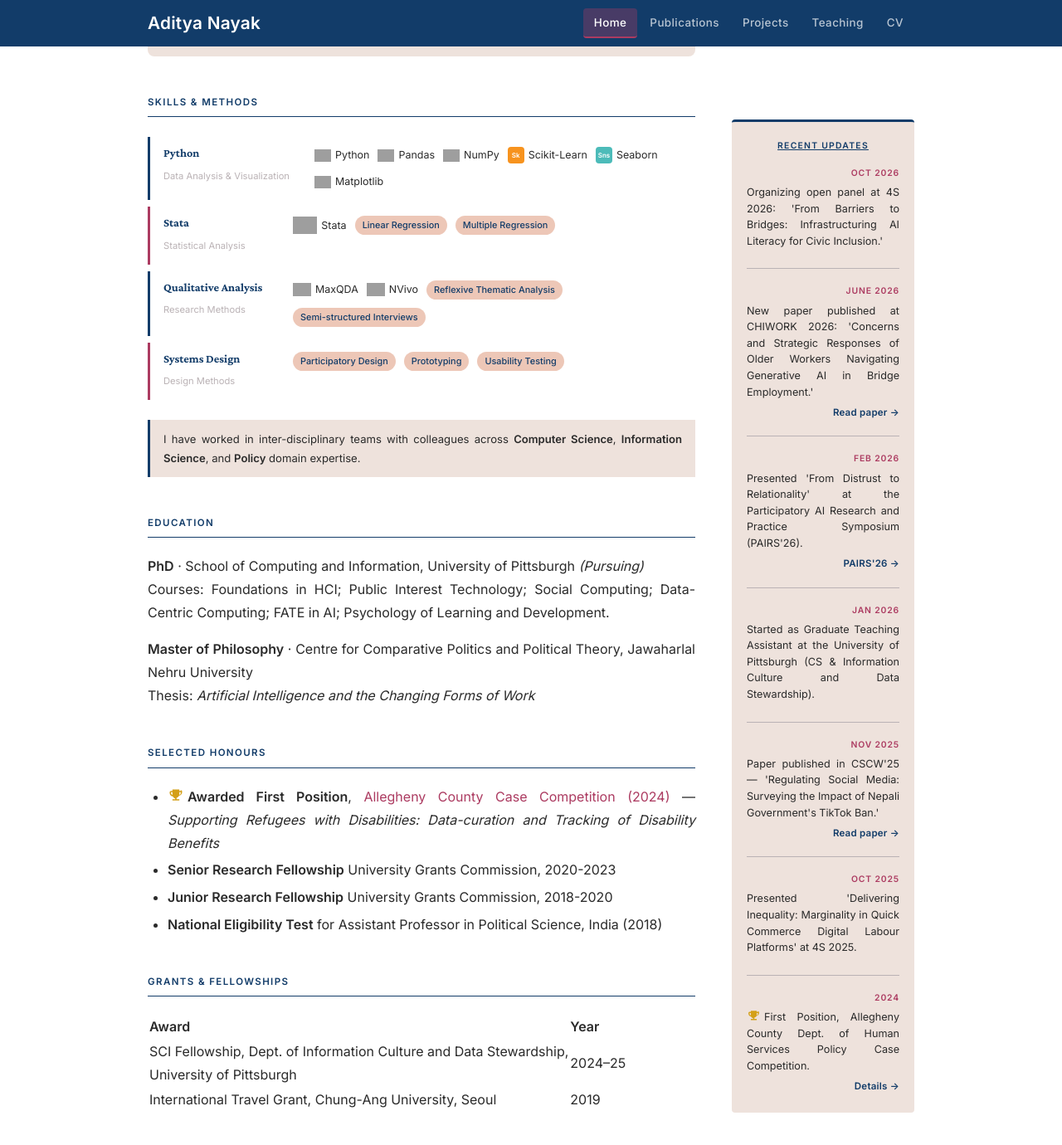
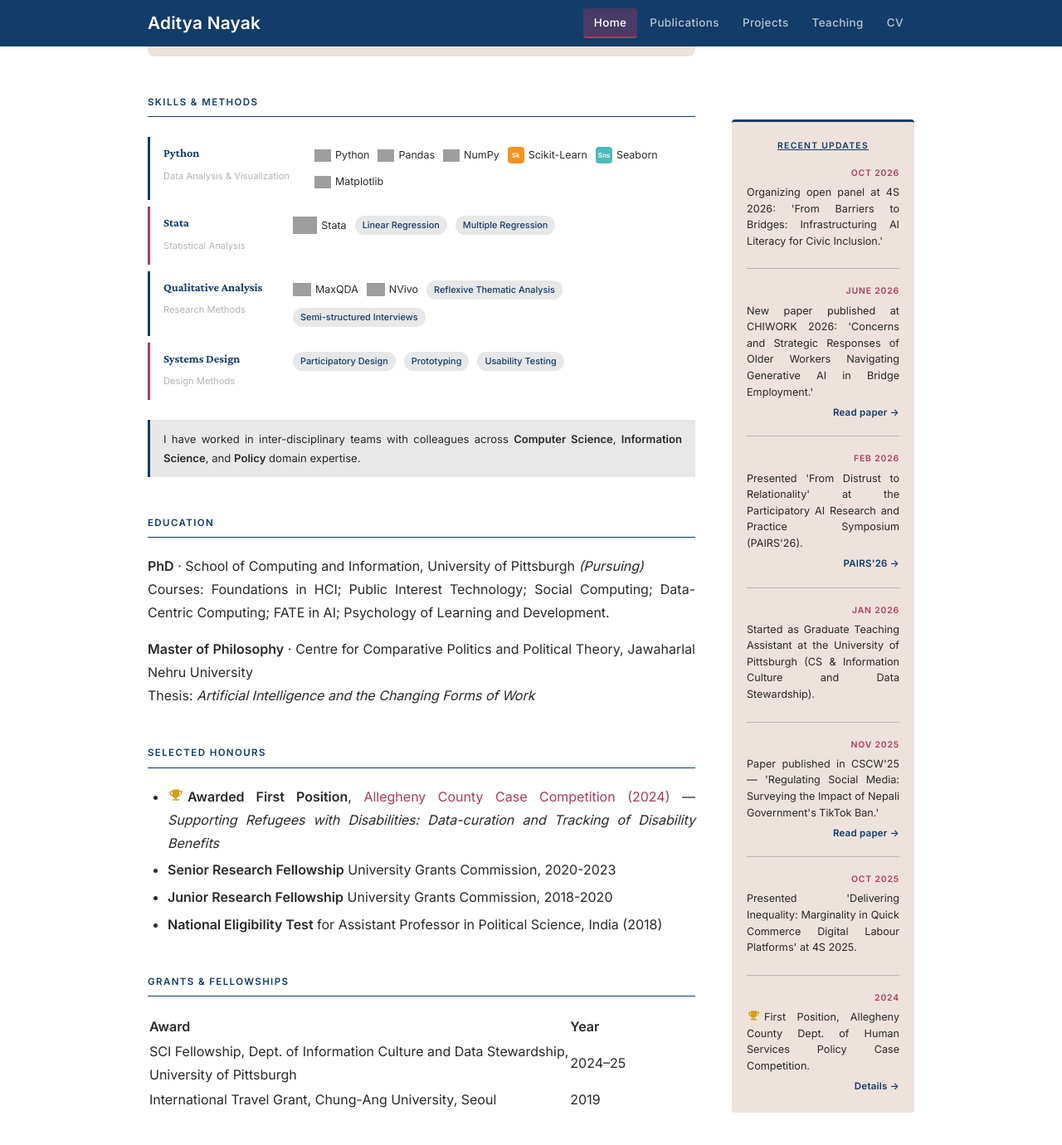
Before and after one commit to adityanayak-info/adityanayak-info.github.io, a Jekyll site: the page built from index.md, in a window 1280 px wide and 1400 px high, scrolled down 967 px. Shown: the top 1380 px of the window at 83% size. Built offline with Jekyll 4.4.1, drawn with Linux system fonts in a browser that asks for light colours; grey boxes are pictures that could not be loaded.

Commit message:
Update style.css

```diff
--- a/assets/css/style.css
+++ b/assets/css/style.css
@@ -979,38 +979,22 @@ hr.profile-rule {
 .sk-b-tags { display: flex; flex-wrap: wrap; gap: 5px; }
 .sk-b-tag { font-size: 0.68rem; background: var(--peach); color: var(--navy); padding: 2px 9px; border-radius: 12px; font-weight: 500; }
 
-/* ── Template C — Bold header tiles ── */
-.sk-c-grid {
-  display: grid;
-  grid-template-columns: 1fr 1fr;
-  gap: 12px;
-  margin: 1.2rem 0 8px;
+.sk-b-section .sk-b-tag {
+  background: #e8e8e8;
+  color: var(--navy);
 }
-.sk-c-card { border: 1px solid var(--border); border-radius: 8px; overflow: hidden; }
-.sk-c-head { padding: 10px 14px; background: var(--navy); }
-.sk-c-card.sk-c-burg .sk-c-head { background: var(--burgundy); }
-.sk-c-head h4 {
-  font-family: var(--font-display);
-  font-size: 0.88rem; font-weight: 700; color: #fff; margin: 0 0 2px;
+
+.sk-b-tools {
+  display: flex;
+  flex-wrap: wrap;
+  gap: 10px;
+  align-items: center;
 }
-.sk-c-head span { font-size: 0.7rem; color: rgba(255,255,255,0.6); }
-.sk-c-body { padding: 12px 14px; background: var(--white); }
-.sk-c-tools { display: flex; flex-wrap: wrap; gap: 8px; margin-bottom: 8px; align-items: flex-end; }
-.sk-c-tool { display: flex; flex-direction: column; align-items: center; gap: 3px; }
-.sk-c-tool img { width: 24px; height: 24px; object-fit: contain; }
-.sk-c-badge {
-  width: 24px; height: 24px; border-radius: 5px;
-  display: inline-flex; align-items: center; justify-content: center;
-  font-size: 0.55rem; font-weight: 700; color: #fff;
-}
-.sk-c-tn { font-size: 0.62rem; color: var(--slate); text-align: center; max-width: 50px; line-height: 1.3; }
-.sk-c-tags { display: flex; flex-wrap: wrap; gap: 5px; }
-.sk-c-tag { font-size: 0.67rem; background: var(--peach); color: var(--navy); padding: 2px 9px; border-radius: 12px; font-weight: 500; }
 
 /* ── Shared collab note (skip if already in your CSS) ── */
 .skill-collab {
   border-left: 3px solid var(--navy);
-  background: var(--cream);
+  background: #e8e8e8;
   padding: 12px 16px;
   font-size: 0.82rem;
   line-height: 1.7;
```
